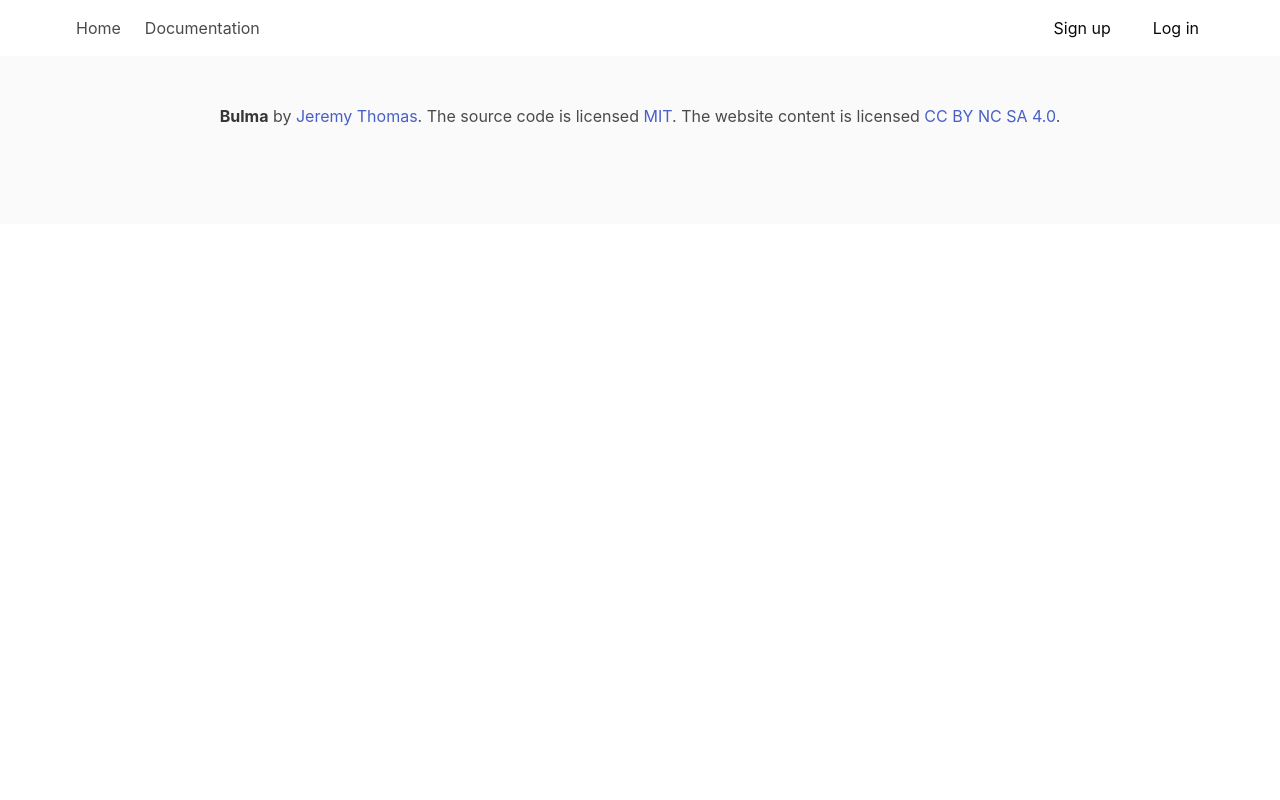
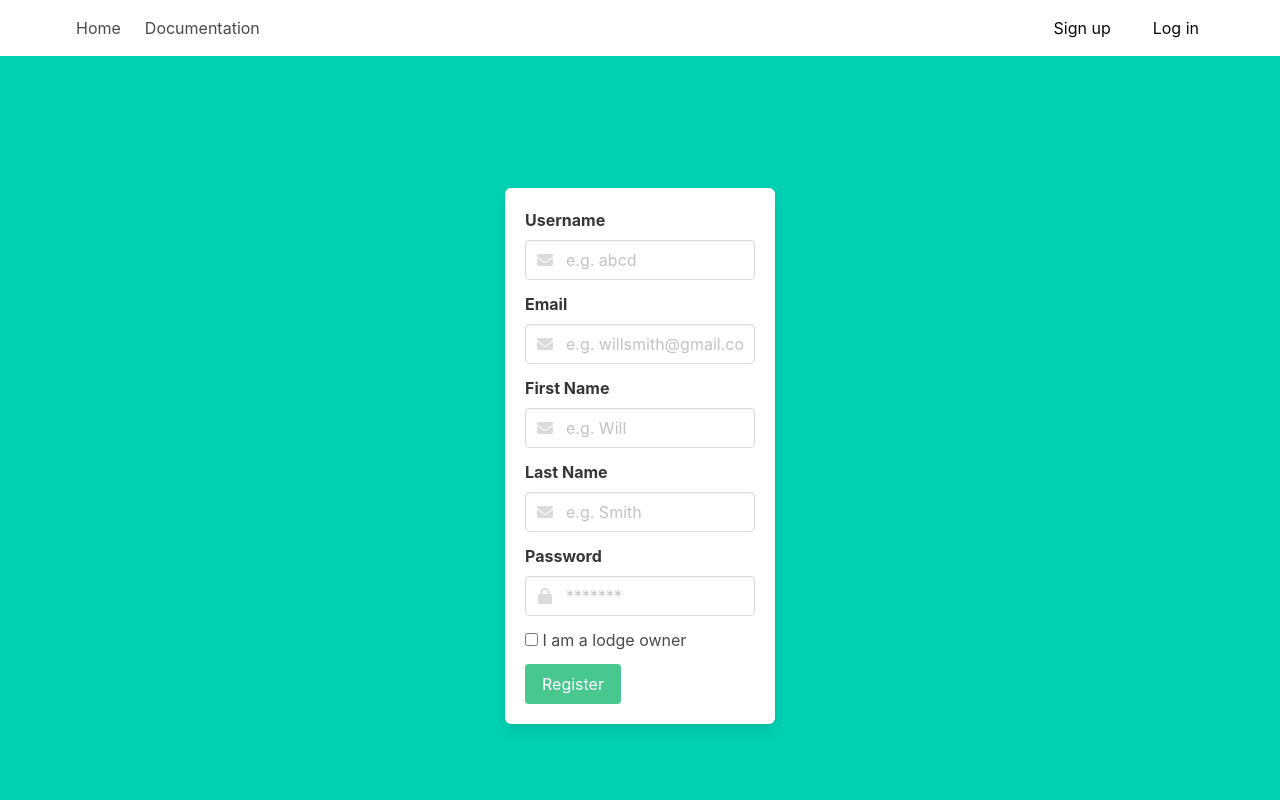
Before and after one commit to wang305305/lodge-app, an Angular app: page /register in a window 1280 px wide. Before the commit this address led to /. Shown: the top 800 px of the page. Built offline with nearby package versions, Linux system fonts and the light colour scheme.

Commit message:
added auth service & register and login components

```diff
--- a/src/app/app-routing.module.ts
+++ b/src/app/app-routing.module.ts
@@ -1,9 +1,13 @@
 import { NgModule } from '@angular/core';
 import { RouterModule, Routes } from '@angular/router';
 import { HomeComponent } from './home/home.component';
+import { LoginComponent } from './login/login.component';
+import { RegisterComponent } from './register/register.component';
 
 const routes: Routes = [
-  { path: '', component: HomeComponent }
+  { path: '', component: HomeComponent },
+  { path: 'register', component: RegisterComponent },
+  { path: 'login', component: LoginComponent }
 ];
 
 @NgModule({
--- a/src/app/app.module.ts
+++ b/src/app/app.module.ts
@@ -8,6 +8,8 @@ import { FooterComponent } from './footer/footer.component';
 import { HomeComponent } from './home/home.component';
 import { LoginComponent } from './login/login.component';
 import { RegisterComponent } from './register/register.component';
+import { ReactiveFormsModule } from '@angular/forms';
+import { HttpClientModule } from '@angular/common/http';
 
 @NgModule({
   declarations: [
@@ -21,6 +23,8 @@ import { RegisterComponent } from './register/register.component';
   imports: [
     BrowserModule,
     AppRoutingModule,
+    ReactiveFormsModule,
+    HttpClientModule,
   ],
   providers: [],
   bootstrap: [AppComponent]
--- a/src/app/header/header.component.html
+++ b/src/app/header/header.component.html
@@ -13,8 +13,8 @@
       <div class="navbar-end">
         <div class="navbar-item">
           <div class="buttons">
-            <a class="button is-white">Sign up</a>
-            <a class="button is-white" (click)="login()">Log in</a>
+            <a class="button is-white" routerLink="/register">Sign up</a>
+            <a class="button is-white" routerLink="/login">Log in</a>
           </div>
         </div>
       </div>
--- a/src/app/header/header.component.ts
+++ b/src/app/header/header.component.ts
@@ -12,7 +12,5 @@ export class HeaderComponent implements OnInit {
   ngOnInit(): void {
   }
 
-  login(): any {
-    console.log('login')
-  }
+
 }
--- a/src/app/login/login.component.html
+++ b/src/app/login/login.component.html
@@ -1 +1,41 @@
-<p>login works!</p>
+<section class="hero is-primary is-fullheight">
+    <div class="hero-body">
+      <div class="container">
+        <div class="columns is-centered">
+          <div class="column is-5-tablet is-4-desktop is-3-widescreen">
+            <form action="" class="box" [formGroup]="loginForm" (ngSubmit)="onSubmit()">
+              <div class="field">
+                <label for="" class="label">Username</label>
+                <div class="control has-icons-left">
+                  <input formControlName="username" type="text" placeholder="e.g. abcd" class="input" required>
+                  <span class="icon is-small is-left">
+                    <i class="fa fa-envelope"></i>
+                  </span>
+                </div>
+              </div>
+              <div class="field">
+                <label for="" class="label">Password</label>
+                <div class="control has-icons-left">
+                  <input formControlName="password" type="password" placeholder="*******" class="input" required>
+                  <span class="icon is-small is-left">
+                    <i class="fa fa-lock"></i>
+                  </span>
+                </div>
+              </div>
+              <div class="field">
+                <label for="" class="checkbox">
+                  <input type="checkbox">
+                 Remember me
+                </label>
+              </div>
+              <div class="field">
+                <button class="button is-success">
+                  Login
+                </button>
+              </div>
+            </form>
+          </div>
+        </div>
+      </div>
+    </div>
+  </section>
--- a/src/app/login/login.component.ts
+++ b/src/app/login/login.component.ts
@@ -1,4 +1,8 @@
 import { Component, OnInit } from '@angular/core';
+import { FormBuilder, Validators } from '@angular/forms';
+import { Router } from '@angular/router';
+import { first } from 'rxjs/operators';
+import { AuthService } from '../services/auth.service';
 
 @Component({
   selector: 'app-login',
@@ -6,10 +10,30 @@ import { Component, OnInit } from '@angular/core';
   styleUrls: ['./login.component.css']
 })
 export class LoginComponent implements OnInit {
+  loginForm: any;
 
-  constructor() { }
+  constructor(
+    private formBuilder: FormBuilder,
+    private router: Router,
+    private as: AuthService
+  ) {
+    // if (this.authenticationService.currentUserValue) {
+    //   this.router.navigate(['/']);
+    // }
+  }
 
   ngOnInit(): void {
+    this.loginForm = this.formBuilder.group({
+      username: ['', Validators.required],
+      password: ['', Validators.required]
+    });
+  }
+
+  onSubmit(): void {
+    console.log("onsubmit")
+    console.log(this.loginForm.controls)
+    this.as.checkAuth(this.loginForm.controls.username.value, this.loginForm.controls.password.value)
+    // this.as.get_welcome()
   }
 
 }
--- a/src/app/register/register.component.html
+++ b/src/app/register/register.component.html
@@ -1 +1,68 @@
-<p>register works!</p>
+<section class="hero is-primary is-fullheight">
+    <div class="hero-body">
+      <div class="container">
+        <div class="columns is-centered">
+          <div class="column is-5-tablet is-4-desktop is-3-widescreen">
+            <form action="" class="box" [formGroup]="registerForm" (ngSubmit)="onSubmit()">
+              <div class="field">
+                <label for="" class="label">Username</label>
+                <div class="control has-icons-left">
+                  <input formControlName="username" type="text" placeholder="e.g. abcd" class="input" required>
+                  <span class="icon is-small is-left">
+                    <i class="fa fa-envelope"></i>
+                  </span>
+                </div>
+              </div>
+              <div class="field">
+                <label for="" class="label">Email</label>
+                <div class="control has-icons-left">
+                  <input formControlName="email"  type="email" placeholder="e.g. willsmith@gmail.com" class="input" required>
+                  <span class="icon is-small is-left">
+                    <i class="fa fa-envelope"></i>
+                  </span>
+                </div>
+              </div>
+              <div class="field">
+                <label for="" class="label">First Name</label>
+                <div class="control has-icons-left">
+                  <input formControlName="firstName"  type="email" placeholder="e.g. Will" class="input" required>
+                  <span class="icon is-small is-left">
+                    <i class="fa fa-envelope"></i>
+                  </span>
+                </div>
+              </div>
+              <div class="field">
+                <label for="" class="label">Last Name</label>
+                <div class="control has-icons-left">
+                  <input formControlName="lastName"  type="email" placeholder="e.g. Smith" class="input" required>
+                  <span class="icon is-small is-left">
+                    <i class="fa fa-envelope"></i>
+                  </span>
+                </div>
+              </div>
+              <div class="field">
+                <label for="" class="label">Password</label>
+                <div class="control has-icons-left">
+                  <input formControlName="password"  type="password" placeholder="*******" class="input" required>
+                  <span class="icon is-small is-left">
+                    <i class="fa fa-lock"></i>
+                  </span>
+                </div>
+              </div>
+              <div class="field">
+                <label for="" class="checkbox">
+                  <input formControlName="lodgeOwner"  type="checkbox">
+                    I am a lodge owner
+                </label>
+              </div>
+              <div class="field">
+                <button class="button is-success">
+                  Register
+                </button>
+              </div>
+            </form>
+          </div>
+        </div>
+      </div>
+    </div>
+  </section>
--- a/src/app/register/register.component.ts
+++ b/src/app/register/register.component.ts
@@ -1,4 +1,7 @@
 import { Component, OnInit } from '@angular/core';
+import { FormBuilder, Validators } from '@angular/forms';
+import { Router } from '@angular/router';
+import { AuthService } from '../services/auth.service';
 
 @Component({
   selector: 'app-register',
@@ -6,10 +9,40 @@ import { Component, OnInit } from '@angular/core';
   styleUrls: ['./register.component.css']
 })
 export class RegisterComponent implements OnInit {
+  registerForm: any;
 
-  constructor() { }
+  constructor(
+    private formBuilder: FormBuilder,
+    private router: Router,
+    private as: AuthService
+  ) {
+    // if (this.authenticationService.currentUserValue) {
+    //   this.router.navigate(['/']);
+    // }
+  }
+  ngOnInit(): void {
+    this.registerForm = this.formBuilder.group({
+      username: ['', Validators.required],
+      password: ['', Validators.required],
+      email: ['', Validators.required],
+      lodgeOwner: [false],
+      firstName: [''],
+      lastName: ['']
+    });
+  }
 
-  ngOnInit(): void {
+  onSubmit(): void {
+    console.log("onsubmit")
+    console.log(this.registerForm.controls)
+    let body = {
+      "username": this.registerForm.controls.username.value,
+      "password": this.registerForm.controls.password.value,
+      "email": this.registerForm.controls.email.value,
+      "lodgeOwner": this.registerForm.controls.lodgeOwner.value,
+      "firstName": this.registerForm.controls.firstName.value,
+      "lastName": this.registerForm.controls.lastName.value,
+    }
+    this.as.register(body)
   }
 
 }
--- /dev/null
+++ b/src/app/services/auth.service.ts
@@ -0,0 +1,60 @@
+import { Injectable } from '@angular/core';
+import { HttpClient } from '@angular/common/http'
+import { environment } from 'src/environments/environment';
+import { map, catchError } from 'rxjs/operators';
+
+@Injectable({
+  providedIn: 'root'
+})
+export class AuthService {
+  currentUser: Object | undefined;
+
+  constructor(private http: HttpClient) { }
+
+  api_url = environment.apiUrl
+
+  // get_welcome() {
+  //   console.log(this.api_url)
+  //   this.http.get(
+  //     this.api_url
+  //   ).pipe(map(mes => {
+  //     console.log(mes)
+  //     // store user details and jwt token in local storage to keep user logged in between page refreshes
+
+  //     return ;
+  // }));
+  // }
+
+  checkAuth(username: string, password: string) {
+    console.log(username, password)
+    console.log(this.api_url + '/login')
+    this.http.post(
+      this.api_url + '/login',
+      {
+        "username": username,
+        "password": password
+      }
+    ).pipe(map(user => {
+      console.log(user)
+      // store user details and jwt token in local storage to keep user logged in between page refreshes
+      localStorage.setItem('currentUser', JSON.stringify(user));
+      this.currentUser = user;
+      return user;
+  }));
+  }
+
+  register(body: any) {
+    console.log(body)
+    console.log(this.api_url + '/register')
+    this.http.post(
+      this.api_url + '/register',
+      body
+    ).pipe(map(user => {
+      console.log(user)
+      // store user details and jwt token in local storage to keep user logged in between page refreshes
+      localStorage.setItem('currentUser', JSON.stringify(user));
+      this.currentUser = user;
+      return user;
+  }));
+  }
+}
--- a/src/environments/environment.ts
+++ b/src/environments/environment.ts
@@ -3,7 +3,8 @@
 // The list of file replacements can be found in `angular.json`.
 
 export const environment = {
-  production: false
+  production: false,
+  apiUrl:"127.0.0.1:3000"
 };
 
 /*
--- a/src/index.html
+++ b/src/index.html
@@ -7,6 +7,7 @@
   <meta name="viewport" content="width=device-width, initial-scale=1">
   <link rel="icon" type="image/x-icon" href="favicon.ico">
   <link rel="stylesheet" href="https://cdn.jsdelivr.net/npm/bulma@0.9.3/css/bulma.min.css">
+  <script src="https://kit.fontawesome.com/8f84d0ffb1.js" crossorigin="anonymous"></script>
 </head>
 <body>
   <app-root></app-root>
```
Also changed, not shown: 1 other file (tests, documents, lock files or other folders).
